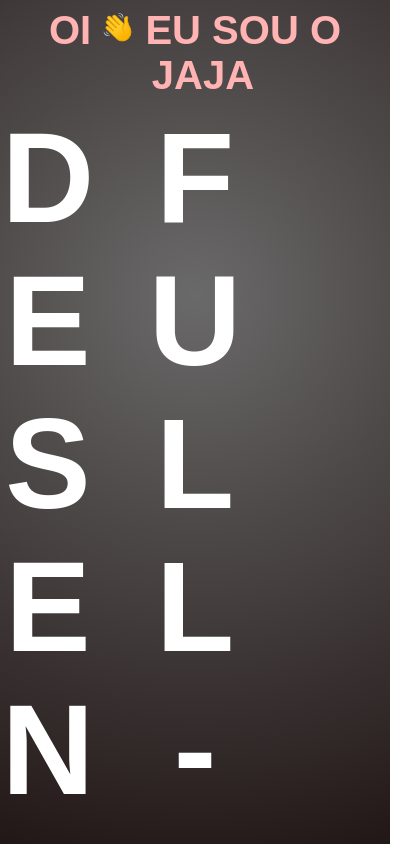
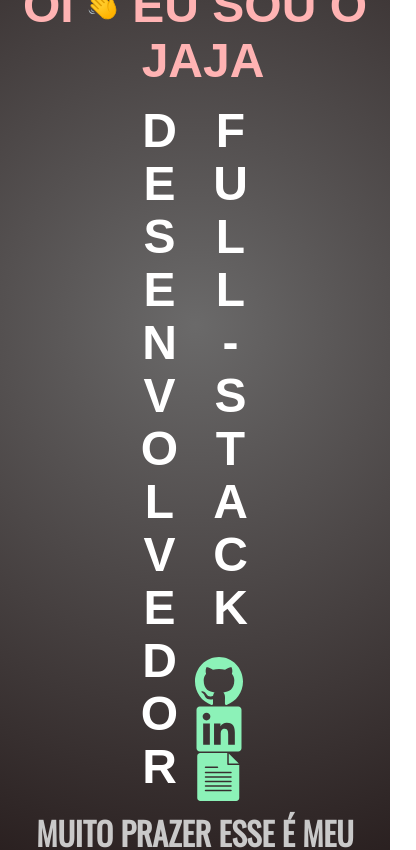
Before and after one commit to Jailsonr12/Portfolio2.0, an Angular app: page / in a window 390 px wide. Shown: the top 850 px of the page, 416 px wide, since content can reach past the window. Built offline with nearby package versions, Linux system fonts and the light colour scheme; a web font is replaced by a local one.

Commit message:
primeira parte pronta

```diff
--- a/src/app/components/hello/hello.component.responsive.scss
+++ b/src/app/components/hello/hello.component.responsive.scss
@@ -1,6 +1,10 @@
-@media screen and (max-width:360px){
+@media screen and (max-width:360px) {
+  //alinhamento centro
+  body {
+    height: 110vh;
+    width: 100vw;
+  }
 
-  //alinhamento centro
   header {
     display: block;
   }
@@ -75,7 +79,6 @@
   }
 
   div .Iam h1 {
-    padding: 1rem;
     font-size: 1rem;
     text-align: center;
   }
@@ -83,16 +86,24 @@
 }
 
 @media screen and (max-width:414px) {
+
   //alinhamento centro
+  body {
+    height: 110vh;
+    width: 100vw;
+  }
+
   header {
     display: block;
   }
+
   .conteiner-start {
     display: flex;
     flex-direction: column;
     align-items: center;
     justify-content: center;
   }
+
   //hello
   .name {
     padding-top: 0.5rem;
@@ -102,22 +113,28 @@
     justify-items: center;
     text-align: center;
   }
+
   .name h1 {
     font-size: 2rem;
   }
+
   #mao {
     width: 2rem;
   }
+
   //title
   .app {
     display: flex;
   }
+
   .app div h1 {
     padding-top: 0.5rem;
     font-size: 3rem;
     writing-mode: vertical-rl;
     text-orientation: upright;
   }
+
+
   .fullStack {
     display: flex;
     justify-content: space-between;
@@ -126,11 +143,13 @@
     flex-direction: column;
     align-items: flex-start;
   }
+
   .imgs {
     display: flex;
     flex-direction: column;
     align-items: center;
   }
+
   // Subtitle
   .Iam h1 {
     font-family: "Oswald", sans-serif;
@@ -138,11 +157,13 @@
     text-align: right;
     color: #c9c9c9;
   }
+
   // Img
   .imgs a {
     width: 3rem;
     height: 3rem
   }
+
   div .Iam h1 {
     padding-top: 0.5rem;
     font-size: 1.5rem;
@@ -151,16 +172,23 @@
 }
 
 @media screen and (max-width:1280px) {
+  body {
+    height: 110vh;
+    width: 100vw;
+  }
   .name h1 {
     font-size: 2.5rem;
   }
-  #mao{
+
+  #mao {
     width: 2rem;
   }
+
   //title
   .app div h1 {
     font-size: 8rem;
   }
+
   // Subtitle
   .Iam h1 {
     font-size: 2rem;
@@ -168,18 +196,89 @@
 }
 
 @media screen and (max-width:680px) {
+  body {
+    height: 110vh;
+    width: 100vw;
+  }
+   //alinhamento centro
+   header {
+    display: block;
+  }
+
+  .conteiner-start {
+    display: flex;
+    flex-direction: column;
+    align-items: center;
+    justify-content: center;
+
+  }
+
+  //hello
+  .name {
+    padding: 0.5rem;
+    flex-direction: column;
+    align-items: center;
+    align-content: space-around;
+    justify-items: center;
+    text-align: center;
+  }
+
   .name h1 {
-    font-size: 2.5rem;
+    font-size: 3rem;
   }
-  #mao{
+
+  #mao {
     width: 2rem;
   }
+
   //title
+
+  .app {
+    display: flex;
+  }
+
   .app div h1 {
-    font-size: 8rem;
+    padding: 0.5rem;
+    font-size: 3rem;
+    writing-mode: vertical-rl;
+    text-orientation: upright;
   }
+
+  .fullStack {
+    display: flex;
+    justify-content: space-between;
+    align-items: center;
+    justify-content: space-between;
+    flex-direction: column;
+    align-items: flex-start;
+  }
+
+  .imgs {
+    display: flex;
+    flex-direction: column;
+    align-items: center;
+  }
+
+
+
   // Subtitle
   .Iam h1 {
+    font-family: "Oswald", sans-serif;
+    font-size: 1rem;
+    text-align: right;
+    color: #c9c9c9;
+  }
+
+  // Img
+
+  .imgs a {
+    width: 3rem;
+    height: 3rem
+  }
+
+  div .Iam h1 {
+    padding: 0.5rem;
     font-size: 2rem;
+    text-align: center;
   }
 }
--- a/src/app/components/hello/hello.component.scss
+++ b/src/app/components/hello/hello.component.scss
@@ -13,10 +13,11 @@ body {
 }
 
 //alinhamento centro
-header {
+body {
   font-family: "Belanosima", sans-serif;
   background: radial-gradient(circle at 50% 35%, #555454df, #221717);
   height: 100vh;
+  width: 100vw;
   display: flex;
   align-items: center;
   justify-content: center;
```
